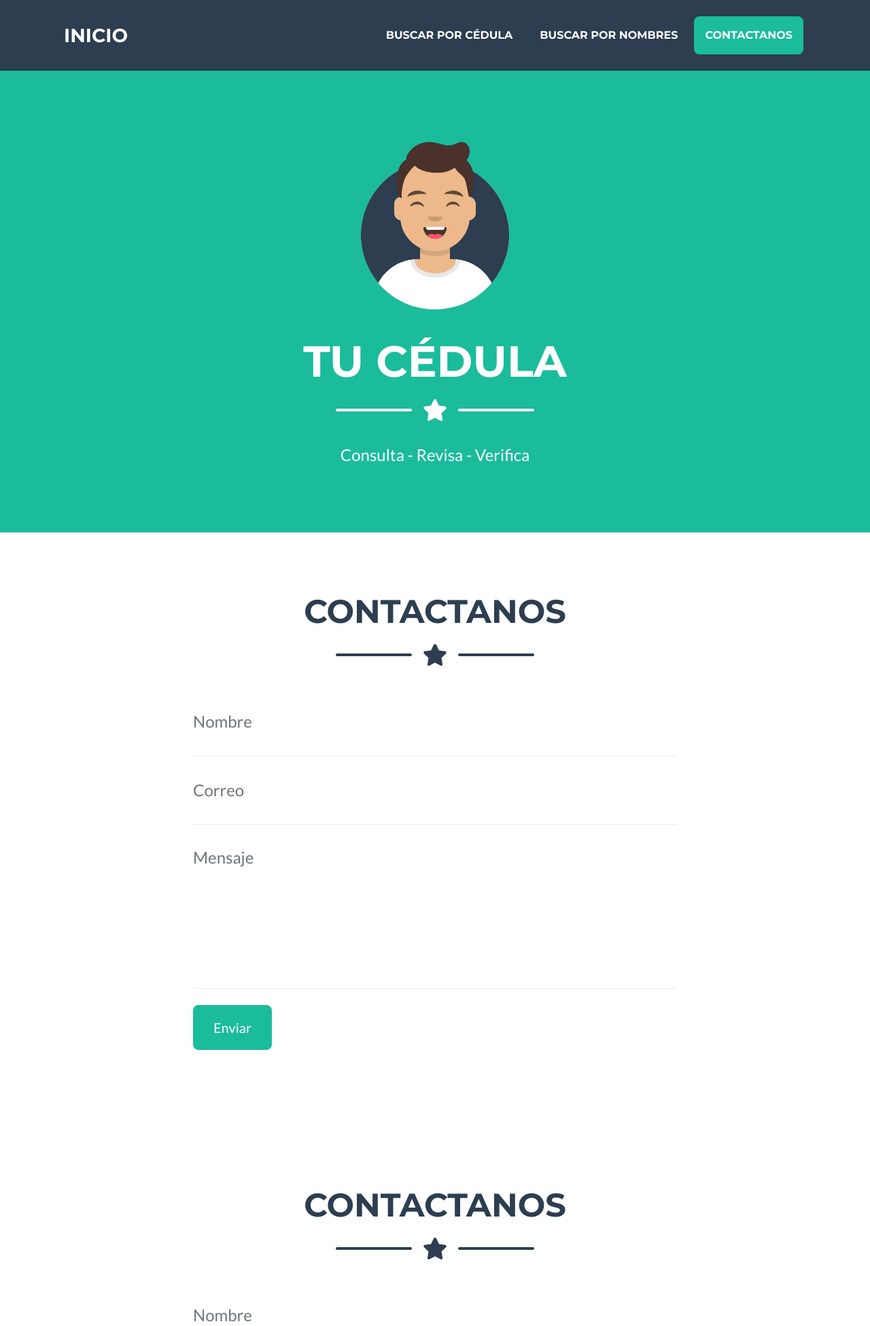
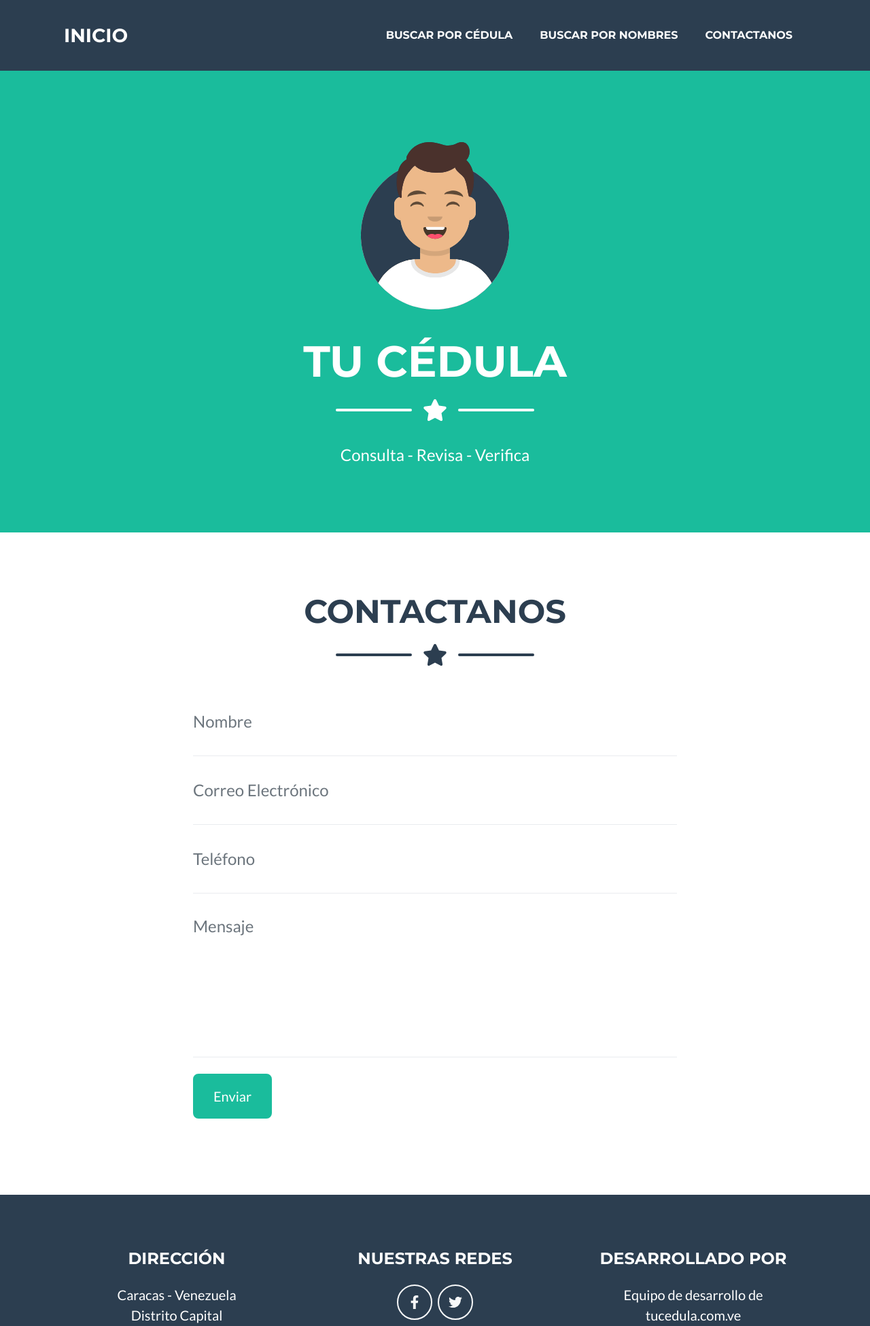
Before and after one commit to jotaveca/tucedula.com.ve, a Django app: page /contacto/ in a window 1280 px wide. Shown: the top 1950 px of the page at 68% size. Run offline with Django 3.2, Linux system fonts and the light colour scheme; some libraries are stand-ins or nearby versions.

Commit message:
configuracion redes sociales, correo electronico tucedula

```diff
--- a/ProyectoCedulaBeta/settings.py
+++ b/ProyectoCedulaBeta/settings.py
@@ -132,5 +132,5 @@ EMAIL_HOST="smtp.gmail.com"
 EMAIL_USE_TLS=True
 EMAIL_USE_SSL=False
 EMAIL_PORT=587
-EMAIL_HOST_USER="eam.rodriguez@gmail.com"
-EMAIL_HOST_PASSWORD="AARROODD-199"
+EMAIL_HOST_USER="tucedulavenezuela@gmail.com"
+EMAIL_HOST_PASSWORD="tuc3dul4"
--- a/ProyectoCedulaBetaApp/admin.py
+++ b/ProyectoCedulaBetaApp/admin.py
@@ -4,8 +4,8 @@ from ProyectoCedulaBetaApp.models import Cedula
 # Register your models here.
 
 class CedulaAdmin(admin.ModelAdmin):
-    list_display=("nombre","cedula","estado","municipio","parroquia","direccion") #Panel Vista Lista    nombre=models.CharField(max_length=50)
-    search_fields=("nombre","cedula","estado","municipio","parroquia","direccion") #Panel de Busqueda
-    list_filter=("nombre","cedula","estado","municipio","parroquia","direccion") # Panel Filtro de Busqueda
+    list_display=("tx_nac","tx_nombre_apellido","nu_cedula","tx_estado","tx_municipio","tx_parroquia","tx_direccion","tx_centro_electoral") #Panel Vista Lista    nombre=models.CharField(max_length=50)
+    search_fields=("tx_nac","tx_nombre_apellido","nu_cedula","tx_estado","tx_municipio","tx_parroquia","tx_direccion","tx_centro_electoral") #Panel de Busqueda
+    list_filter=("tx_nac","tx_nombre_apellido","nu_cedula","tx_estado","tx_municipio","tx_parroquia","tx_direccion","tx_centro_electoral") # Panel Filtro de Busqueda
 
 admin.site.register(Cedula,CedulaAdmin)
--- a/ProyectoCedulaBetaApp/templates/contacto.html
+++ b/ProyectoCedulaBetaApp/templates/contacto.html
@@ -3,7 +3,7 @@
 
 {% block main %}
 
-<div>
+
                 <!-- Contact Section Heading-->
                 <h2 class="page-section-heading text-center text-uppercase text-secondary mb-0">Contactanos</h2>
                 <!-- Icon Divider-->
@@ -26,16 +26,16 @@
                             </div>
                             <div class="control-group">
                                 <div class="form-group floating-label-form-group controls mb-0 pb-2">
-                        <label>Correo Electronico</label><input class="form-control"  name="email" id="email" type="email" placeholder="Correo" required="required" data-validation-required-message="Please enter your email address." />
+                                    <label>Correo Electrónico</label><input class="form-control"  name="email" id="email" type="email" placeholder="Correo Electrónico" required="required" data-validation-required-message="Please enter your email address." />
                                     <p class="help-block text-danger"></p>
                                 </div>
                             </div>
-                {% comment %} <div class="control-group">
+                             <div class="control-group">
                                 <div class="form-group floating-label-form-group controls mb-0 pb-2">
-                        <label>Numero de Telefono</label><input class="form-control" id="phone" type="tel" placeholder="Telefono" required="required" data-validation-required-message="Please enter your phone number." />
+                                    <label>Número de Teléfono</label><input class="form-control" name="phone"  id="phone" type="tel" placeholder="Teléfono" required="required" data-validation-required-message="Please enter your phone number." />
                                     <p class="help-block text-danger"></p>
                                 </div>
-                </div> {% endcomment %}
+                            </div>
                             <div class="control-group">
                                 <div class="form-group floating-label-form-group controls mb-0 pb-2">
                                     <label>Mensaje</label><textarea class="form-control" name="message" id="message" rows="5" placeholder="Mensaje" required="required" data-validation-required-message="Please enter a message."></textarea>
@@ -46,11 +46,11 @@
                             <div id="success"></div>
                             <div class="form-group"><button class="btn btn-primary btn-xl" id="sendMessageButton" value="Enviar" type="submit">Enviar</button></div>
                         </form>
-                            {% block contactar %}
+                                        {% comment %} {% block contactar %}
 
-                            {% endblock %}
-        </div>
+                                        {% endblock %}  {% endcomment %}
                     </div>
                 </div>
 
+
 {% endblock %}
--- a/ProyectoCedulaBetaApp/templates/index.html
+++ b/ProyectoCedulaBetaApp/templates/index.html
@@ -27,7 +27,7 @@
                         {% comment %} <li class="nav-item mx-0 mx-lg-1"><a class="nav-link py-3 px-0 px-lg-3 rounded js-scroll-trigger" href="/index/">Buscar en el Mapa</a></li> {% endcomment %}
                         {% comment %} <li class="nav-item mx-0 mx-lg-1"><a class="nav-link py-3 px-0 px-lg-3 rounded js-scroll-trigger" href="#portfolio">Formulario</a></li> {% endcomment %}
                         {% comment %} <li class="nav-item mx-0 mx-lg-1"><a class="nav-link py-3 px-0 px-lg-3 rounded js-scroll-trigger" href="#about">Quienes Somos</a></li> {% endcomment %}
-                        <li class="nav-item mx-0 mx-lg-1"><a class="nav-link py-3 px-0 px-lg-3 rounded js-scroll-trigger" href="#contact">Contactanos</a></li>
+                        <li class="nav-item mx-0 mx-lg-1"><a class="nav-link py-3 px-0 px-lg-3 rounded js-scroll-trigger" href="/contacto/">Contactanos</a></li>
                     </ul>
                 </div>
             </div>
@@ -150,7 +150,7 @@
             </div>
         </section>  {% endcomment %}
         <!-- Contact Section-->
-    <section class="page-section" id="contact">
+    {% comment %} <section class="page-section" id="contact">
             <div class="container">
                 <!-- Contact Section Heading-->
                 <h2 class="page-section-heading text-center text-uppercase text-secondary mb-0">Contactanos</h2>
@@ -194,45 +194,44 @@
                             <div id="success"></div>
                             <div class="form-group"><button class="btn btn-primary btn-xl" id="sendMessageButton" value="Enviar" type="submit">Enviar</button></div>
                         </form>
-                                        {% comment %} {% block contactar %}
 
-                                        {% endblock %}  {% endcomment %}
                     </div>
                 </div>
             </div>
-    </section>
+    </section> {% endcomment %}
         <!-- Footer-->
         <footer class="footer text-center">
             <div class="container">
                 <div class="row">
                     <!-- Footer Location-->
                     <div class="col-lg-4 mb-5 mb-lg-0">
-                        <h4 class="text-uppercase mb-4">Direccion</h4>
+                        <h4 class="text-uppercase mb-4">Dirección</h4>
                         <p class="lead mb-0">Caracas - Venezuela<br />Distrito Capital</p>
                     </div>
                     <!-- Footer Social Icons-->
                     <div class="col-lg-4 mb-5 mb-lg-0">
                         <h4 class="text-uppercase mb-4">Nuestras Redes</h4>
-                        <a class="btn btn-outline-light btn-social mx-1" href="#"><i class="fab fa-fw fa-facebook-f"></i></a><a class="btn btn-outline-light btn-social mx-1" href="#"><i class="fab fa-fw fa-twitter"></i></a><a class="btn btn-outline-light btn-social mx-1" href="#"><i class="fab fa-fw fa-linkedin-in"></i></a><a class="btn btn-outline-light btn-social mx-1" href="#"><i class="fab fa-fw fa-dribbble"></i></a>
+                        <a class="btn btn-outline-light btn-social mx-1" href="https://www.facebook.com/programa.cedula.9"><i class="fab fa-fw fa-facebook-f"></i></a><a class="btn btn-outline-light btn-social mx-1" href="https://twitter.com/TuCedula"><i class="fab fa-fw fa-twitter"></i></a>
+                         {% comment %} <a class="btn btn-outline-light btn-social mx-1" href="#"><i class="fab fa-fw fa-linkedin-in"></i></a><a class="btn btn-outline-light btn-social mx-1" href="#"><i class="fab fa-fw fa-dribbble"></i></a> {% endcomment %}
                     </div>
                     <!-- Footer About Text-->
                     <div class="col-lg-4">
                         <h4 class="text-uppercase mb-4">Desarrollado por</h4>
-                        <p class="lead mb-0">Freelance is a free to use, MIT licensed Bootstrap theme created by <a href="http://startbootstrap.com">Start Bootstrap</a>.</p>
+                        <p class="lead mb-0">Equipo de desarrollo de tucedula.com.ve</p>
                     </div>
                 </div>
             </div>
         </footer>
         <!-- Copyright Section-->
         <section class="copyright py-4 text-center text-white">
-            <div class="container"><small>Copyright © Your Website 2020</small></div>
+            <div class="container"><small>Derecho de Autor © Sitio Web 2020</small></div>
         </section>
         <!-- Scroll to Top Button (Only visible on small and extra-small screen sizes)-->
         <div class="scroll-to-top d-lg-none position-fixed">
             <a class="js-scroll-trigger d-block text-center text-white rounded" href="#page-top"><i class="fa fa-chevron-up"></i></a>
         </div>
         <!-- Portfolio Modals--><!-- Portfolio Modal 1-->
-        <div class="portfolio-modal modal fade" id="portfolioModal1" tabindex="-1" role="dialog" aria-labelledby="portfolioModal1Label" aria-hidden="true">
+        {% comment %} <div class="portfolio-modal modal fade" id="portfolioModal1" tabindex="-1" role="dialog" aria-labelledby="portfolioModal1Label" aria-hidden="true">
             <div class="modal-dialog modal-xl" role="document">
                 <div class="modal-content">
                     <button class="close" type="button" data-dismiss="modal" aria-label="Close">
@@ -259,9 +258,9 @@
                     </div>
                 </div>
             </div>
-        </div>
+        </div> {% endcomment %}
         <!-- Portfolio Modal 2-->
-        <div class="portfolio-modal modal fade" id="portfolioModal2" tabindex="-1" role="dialog" aria-labelledby="portfolioModal2Label" aria-hidden="true">
+        {% comment %} <div class="portfolio-modal modal fade" id="portfolioModal2" tabindex="-1" role="dialog" aria-labelledby="portfolioModal2Label" aria-hidden="true">
             <div class="modal-dialog modal-xl" role="document">
                 <div class="modal-content">
                     <button class="close" type="button" data-dismiss="modal" aria-label="Close">
@@ -288,9 +287,9 @@
                     </div>
                 </div>
             </div>
-        </div>
+        </div> {% endcomment %}
         <!-- Portfolio Modal 3-->
-        <div class="portfolio-modal modal fade" id="portfolioModal3" tabindex="-1" role="dialog" aria-labelledby="portfolioModal3Label" aria-hidden="true">
+        {% comment %} <div class="portfolio-modal modal fade" id="portfolioModal3" tabindex="-1" role="dialog" aria-labelledby="portfolioModal3Label" aria-hidden="true">
             <div class="modal-dialog modal-xl" role="document">
                 <div class="modal-content">
                     <button class="close" type="button" data-dismiss="modal" aria-label="Close">
@@ -317,9 +316,9 @@
                     </div>
                 </div>
             </div>
-        </div>
+        </div> {% endcomment %}
         <!-- Portfolio Modal 4-->
-        <div class="portfolio-modal modal fade" id="portfolioModal4" tabindex="-1" role="dialog" aria-labelledby="portfolioModal4Label" aria-hidden="true">
+        {% comment %} <div class="portfolio-modal modal fade" id="portfolioModal4" tabindex="-1" role="dialog" aria-labelledby="portfolioModal4Label" aria-hidden="true">
             <div class="modal-dialog modal-xl" role="document">
                 <div class="modal-content">
                     <button class="close" type="button" data-dismiss="modal" aria-label="Close">
@@ -346,9 +345,9 @@
                     </div>
                 </div>
             </div>
-        </div>
+        </div> {% endcomment %}
         <!-- Portfolio Modal 5-->
-        <div class="portfolio-modal modal fade" id="portfolioModal5" tabindex="-1" role="dialog" aria-labelledby="portfolioModal5Label" aria-hidden="true">
+        {% comment %} <div class="portfolio-modal modal fade" id="portfolioModal5" tabindex="-1" role="dialog" aria-labelledby="portfolioModal5Label" aria-hidden="true">
             <div class="modal-dialog modal-xl" role="document">
                 <div class="modal-content">
                     <button class="close" type="button" data-dismiss="modal" aria-label="Close">
@@ -375,9 +374,9 @@
                     </div>
                 </div>
             </div>
-        </div>
+        </div> {% endcomment %}
         <!-- Portfolio Modal 6-->
-        <div class="portfolio-modal modal fade" id="portfolioModal6" tabindex="-1" role="dialog" aria-labelledby="portfolioModal6Label" aria-hidden="true">
+        {% comment %} <div class="portfolio-modal modal fade" id="portfolioModal6" tabindex="-1" role="dialog" aria-labelledby="portfolioModal6Label" aria-hidden="true">
             <div class="modal-dialog modal-xl" role="document">
                 <div class="modal-content">
                     <button class="close" type="button" data-dismiss="modal" aria-label="Close">
@@ -404,7 +403,7 @@
                     </div>
                 </div>
             </div>
-        </div>
+        </div> {% endcomment %}
         <!-- Bootstrap core JS-->
         <script src="https://cdnjs.cloudflare.com/ajax/libs/jquery/3.4.1/jquery.min.js"></script>
         <script src="https://stackpath.bootstrapcdn.com/bootstrap/4.4.1/js/bootstrap.bundle.min.js"></script>
--- a/ProyectoCedulaBetaApp/views.py
+++ b/ProyectoCedulaBetaApp/views.py
@@ -10,7 +10,7 @@ def contacto(request):
         subject=request.POST["name"]
         message=request.POST["name"]  + " le envia este mensaje. " + request.POST["message"] + ".Correo: " + request.POST["email"] + ".Telefono: " + request.POST["phone"]
         email_from=settings.EMAIL_HOST_USER
-        recipient_list=["eam.rodriguez@gmail.com"]
+        recipient_list=["tucedulavenezuela@gmail.com"]
         send_mail(subject,message,email_from,recipient_list)
         return render(request, "gracias.html")
     return render(request, "contacto.html")
@@ -30,7 +30,7 @@ def buscar_cedula(request):
         if len(cedula)>9:
             mensaje = "Texto de la cedula es demasiado largo"
         else:
-            cedulas=Cedula.objects.filter(cedula__icontains=cedula)  # __icontains es como like nombre ="", en ambos lados
+            cedulas=Cedula.objects.filter(nu_cedula__icontains=cedula)  # __icontains es como like nombre ="", en ambos lados
             return render(request, "resultados_busqueda.html",{"cedulas":cedulas,"query":cedula})
     else:
         mensaje="Por favor, debe ingresar el numero de cedula para poder realizar la busqueda."
@@ -42,7 +42,7 @@ def buscar_nombre(request):
         if len(nombre)>20:
             mensaje = "Texto del nombre es demasiado largo"
         else:
-            nombres=Cedula.objects.filter(nombre__icontains=nombre)  # __icontains es como like nombre ="", en ambos lados
+            nombres=Cedula.objects.filter(tx_nombre_apellido__icontains=nombre)  # __icontains es como like nombre ="", en ambos lados
             return render(request, "resultados_busqueda.html",{"nombres":nombres,"query":nombre})
     else:
         mensaje="Por favor, debe ingresar el nombre para poder realizar la busqueda."
```
Also changed, not shown: ProyectoCedulaBetaApp/models.py (+8 -6 lines), ProyectoCedulaBetaApp/templates/resultados_busqueda.html (+23 -13 lines), ProyectoCedulaBetaApp/migrations/0002_auto_20200515_1707.py (added), 1 other file. Lines whose indentation alone changed are shown as unchanged.
